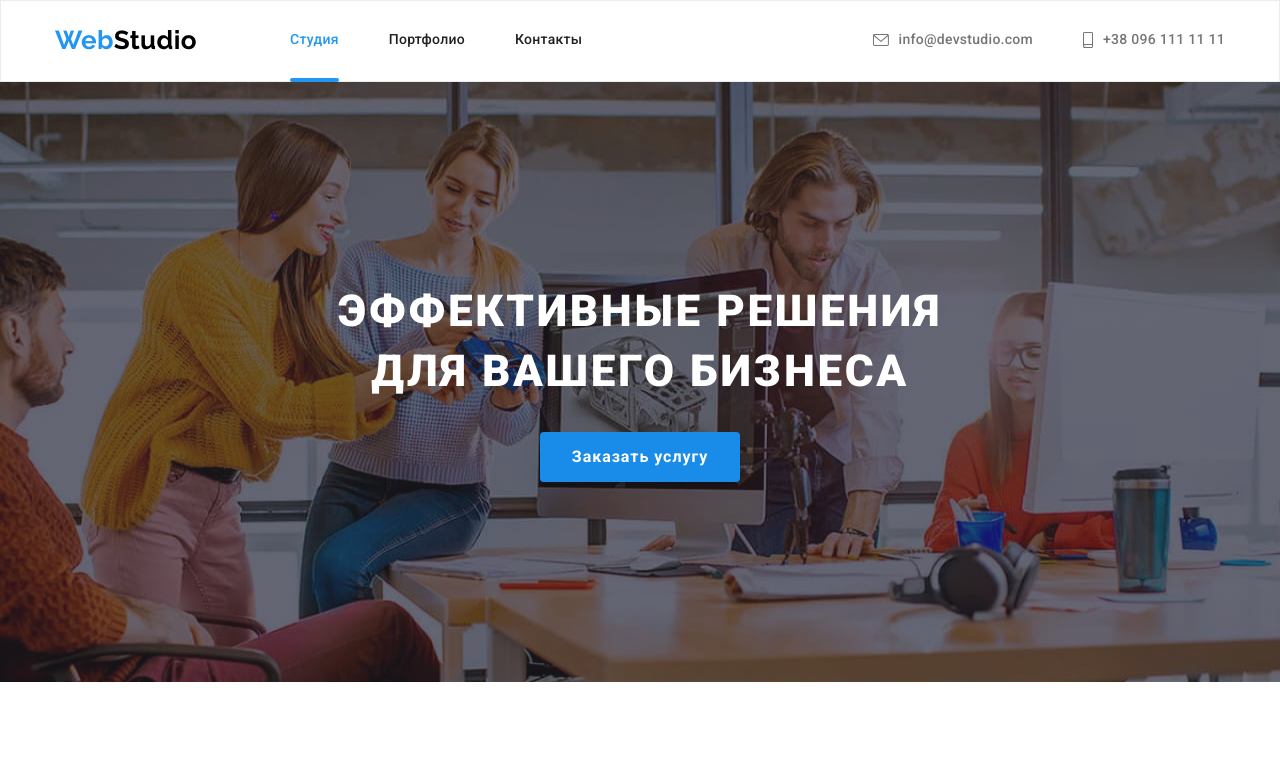
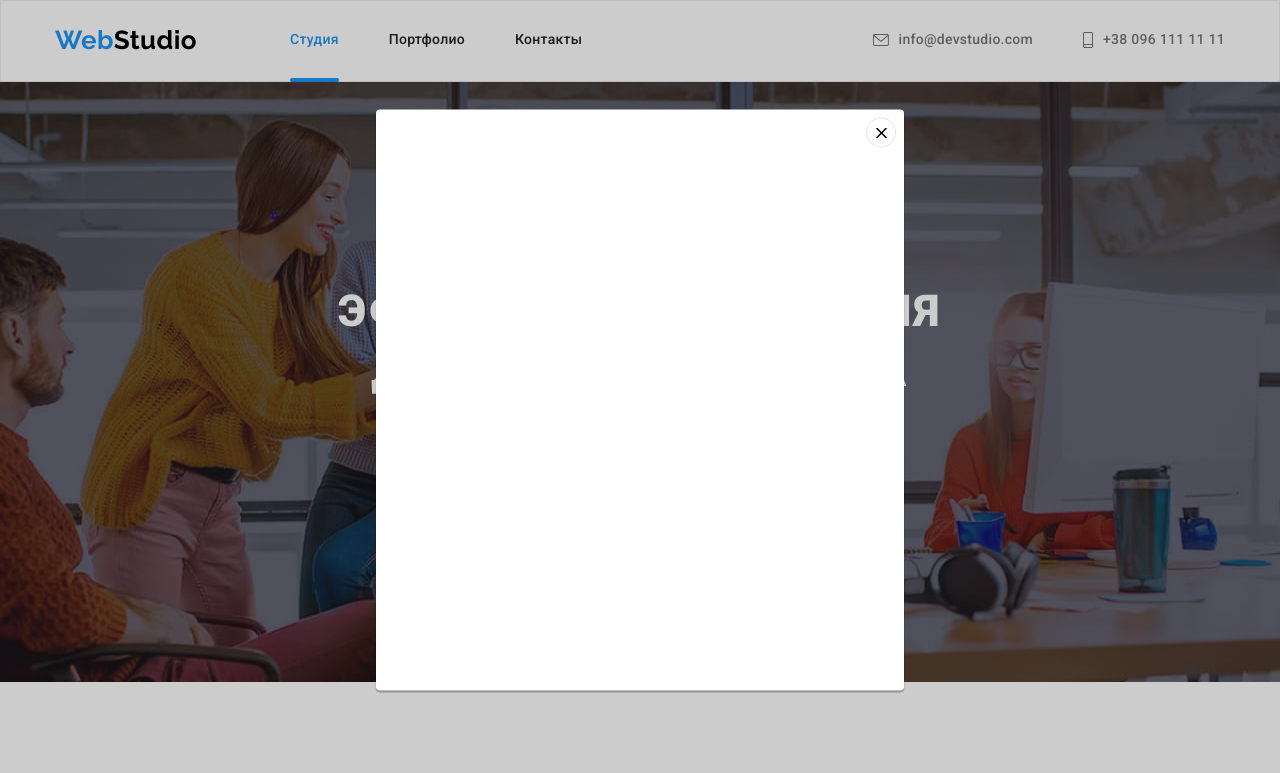
Before and after one commit to svkushneruk/goit-markup-hw-05, a plain HTML site: page index.html in a window 1280 px wide. Both pictures are taken after a click on the button "Заказать услугу". Shown: the top 773 px of the page. Drawn offline with nearby package versions, Linux system fonts and the light colour scheme.

Commit message:
Додає модальне вікно

```diff
--- a/css/styles.css
+++ b/css/styles.css
@@ -26,6 +26,8 @@
     1px 4px 6px rgba(0, 0, 0, 0.16);
   --examples-subtitle-bg: rgba(47, 48, 58, 0.8);
   --portfolio-overlay-bg: rgba(33, 150, 243, 0.9);
+  --backdrop-color: rgba(0, 0, 0, 0.2);
+  --time-function: cubic-bezier(0.4, 0, 0.2, 1);
 }
 
 html {
@@ -148,7 +150,7 @@ a {
   line-height: 1.14;
   letter-spacing: 0.02em;
 
-  transition: color 250ms cubic-bezier(0.4, 0, 0.2, 1);
+  transition: color 250ms var(--time-function);
 }
 
 .header-nav-link.current:after {
@@ -187,7 +189,7 @@ a {
   margin-right: 10px;
   fill: currentColor;
 
-  transition: color 250ms cubic-bezier(0.4, 0, 0.2, 1);
+  transition: color 250ms var(--time-function);
 }
 
 .header-nav-link:hover .header-contacts-icon {
@@ -232,8 +234,7 @@ a {
   border: none;
   border-radius: 4px;
 
-  transition: background-color 250ms cubic-bezier(0.4, 0, 0.2, 1),
-    box-shadow 250ms cubic-bezier(0.4, 0, 0.2, 1);
+  transition: background-color 250ms var(--time-function), box-shadow 250ms var(--time-function);
 }
 
 .hero-btn:hover,
@@ -380,8 +381,7 @@ a {
   height: 44px;
   border-radius: 50%;
 
-  transition: background-color 250ms cubic-bezier(0.4, 0, 0.2, 1),
-    color 250ms cubic-bezier(0.4, 0, 0.2, 1);
+  transition: background-color 250ms var(--time-function), color 250ms var(--time-function);
 }
 
 .social-link:hover,
@@ -392,7 +392,7 @@ a {
 
 .social-icon {
   fill: var(--social-icon-color);
-  transition: fill 250ms cubic-bezier(0.4, 0, 0.2, 1);
+  transition: fill 250ms var(--time-function);
 }
 
 .social-link:hover .social-icon,
@@ -415,7 +415,7 @@ a {
   border-radius: 4px;
   color: var(--clients-border-color);
 
-  transition: border 250ms cubic-bezier(0.4, 0, 0.2, 1), color 250ms cubic-bezier(0.4, 0, 0.2, 1);
+  transition: border 250ms var(--time-function), color 250ms var(--time-function);
 }
 
 .clients-link:hover,
@@ -427,7 +427,7 @@ a {
 .clients-icon {
   fill: currentColor;
 
-  transition: fill 250ms cubic-bezier(0.4, 0, 0.2, 1);
+  transition: fill 250ms var(--time-function);
 }
 
 .clients-link:hover .clients-icon,
@@ -468,7 +468,7 @@ a {
 .address-link {
   color: var(--address-link-color);
 
-  transition: color 250ms cubic-bezier(0.4, 0, 0.2, 1);
+  transition: color 250ms var(--time-function);
 }
 
 .address-link:hover,
@@ -526,8 +526,8 @@ a {
   letter-spacing: 0.03em;
   color: var(--main-title-color);
 
-  transition: background-color 250ms cubic-bezier(0.4, 0, 0.2, 1),
-    color 250ms cubic-bezier(0.4, 0, 0.2, 1), box-shadow 250ms cubic-bezier(0.4, 0, 0.2, 1);
+  transition: background-color 250ms var(--time-function), color 250ms var(--time-function),
+    box-shadow 250ms var(--time-function);
 }
 
 .filters-btn.current,
@@ -542,7 +542,7 @@ a {
   display: flex;
   flex-direction: column;
 
-  transition: box-shadow 250ms cubic-bezier(0.4, 0, 0.2, 1);
+  transition: box-shadow 250ms var(--time-function);
 }
 
 .portfolio-link:hover,
@@ -577,7 +577,7 @@ a {
 
   background: var(--portfolio-overlay-bg);
 
-  transition: transform 250ms cubic-bezier(0.4, 0, 0.2, 1);
+  transition: transform 250ms var(--time-function);
 }
 
 .portfolio-link:hover .portfolio-overlay,
@@ -603,3 +603,60 @@ a {
   font-size: 16px;
   line-height: 1.87;
 }
+
+/* ----------------------BACKDROP+MODAL------------------------- */
+
+.backdrop {
+  position: fixed;
+  width: 100%;
+  height: 100vh;
+  top: 0;
+  left: 0;
+
+  background-color: var(--backdrop-color);
+
+  transform: scale(1);
+
+  transition: transform 250ms var(--time-function), opacity 250ms var(--time-function);
+}
+
+.modal {
+  position: absolute;
+  width: 528px;
+  height: 581px;
+
+  top: 50%;
+  left: 50%;
+  transform: translate(-50%, -50%);
+
+  background-color: var(--light-color);
+  box-shadow: var(--team-card-shadow);
+  border-radius: 4px;
+}
+
+.backdrop.is-hidden {
+  opacity: 0;
+  pointer-events: none;
+
+  transform: scale(1.2);
+}
+
+.modal-wrapper {
+  position: relativel;
+}
+
+.modal-close-btn {
+  position: absolute;
+  right: 8px;
+  top: 8px;
+
+  display: block;
+  width: 30px;
+  height: 30px;
+  border-radius: 50%;
+  background-color: transparent;
+  background-image: url(../images/close-btn.svg);
+  background-repeat: no-repeat;
+  background-position: center center;
+  border: 1px solid rgba(0, 0, 0, 0.1);
+}
--- a/index.html
+++ b/index.html
@@ -72,7 +72,7 @@
                     <h1 class="hero-title">
                         Эффективные решения <br> для вашего бизнеса
                     </h1>
-                    <button type="button" class="hero-btn">Заказать услугу</button>
+                    <button type="button" class="hero-btn" data-modal-open>Заказать услугу</button>
                 </div>
 
         </section>
@@ -416,6 +416,14 @@
 
     </footer>
 
+    <div class="backdrop is-hidden" data-modal>
+        <div class="modal ">
+            <div class="modal-wrapper">
+                <button type="button" class="modal-close-btn" data-modal-close></button>
+            </div>
+        </div>
+    </div>
+
     <script src="./js/modal.js"></script>
 </body>
 
```
Also changed, not shown: portfolio.html (+0 -1 lines), images/close-btn.svg (added).
